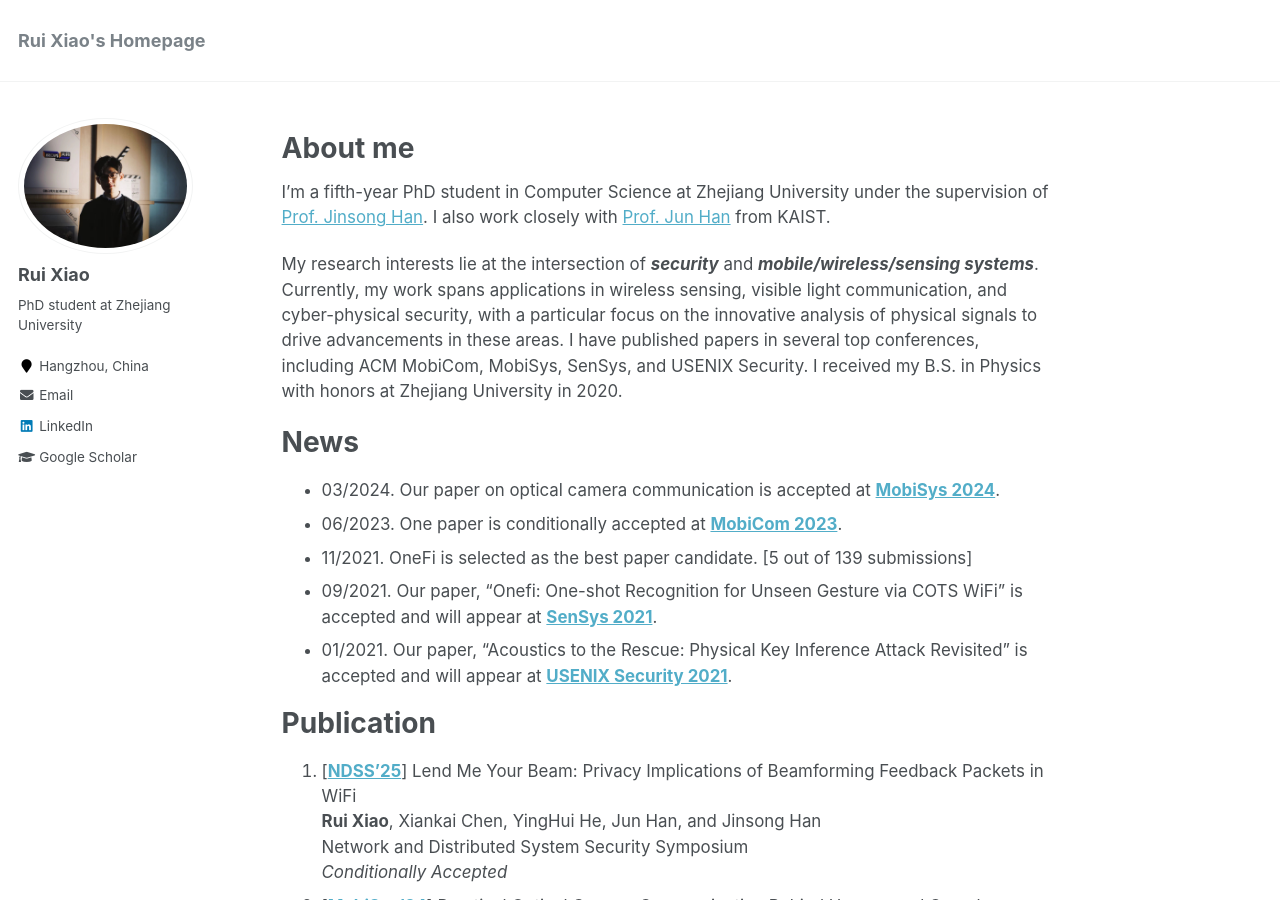
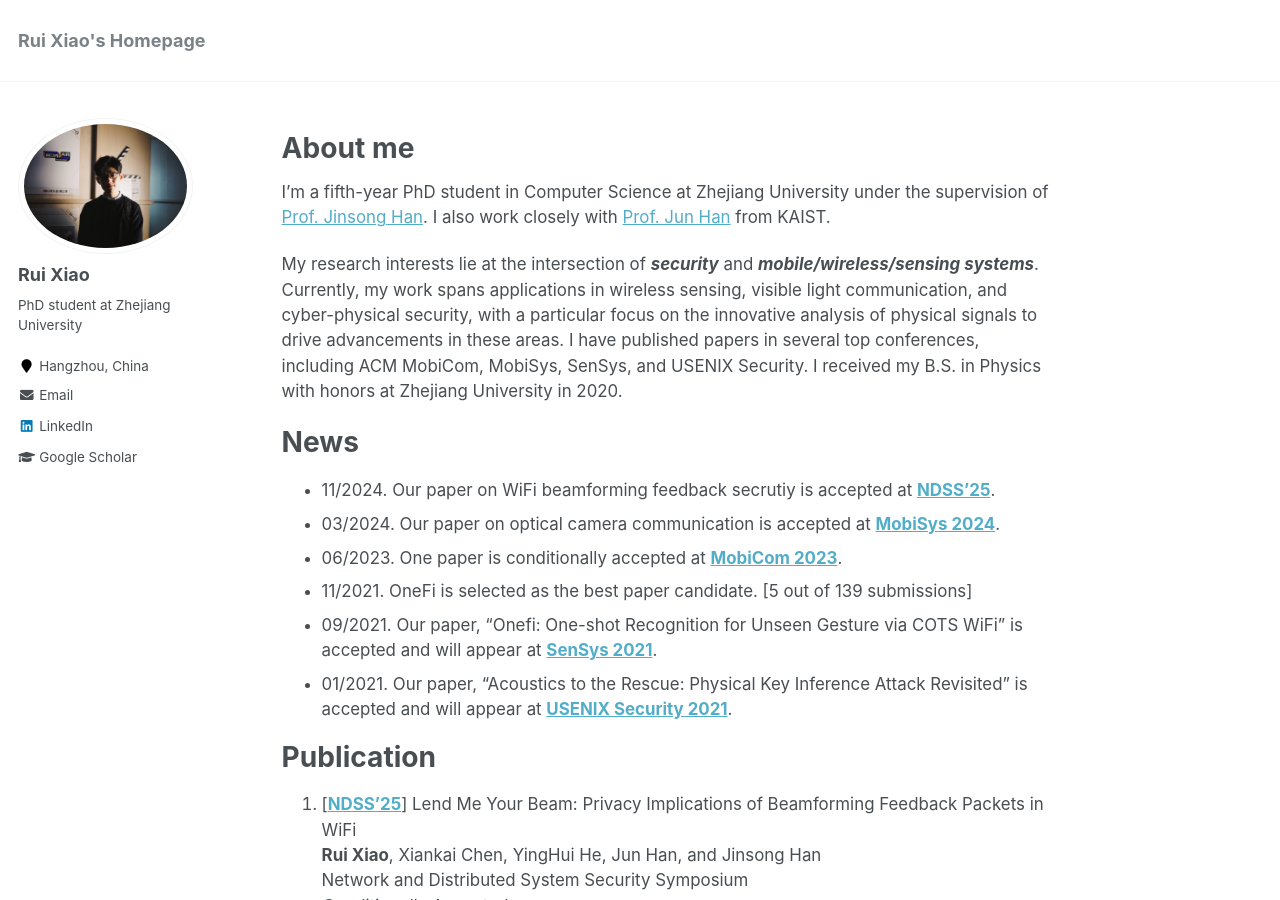
Before and after one commit to ruixiao24/ruixiao24.github.io, a Jekyll site: the page built from _pages/about.md, in a window 1280 px wide and 900 px high. Built offline with Jekyll 4.4.1, drawn with Linux system fonts in a browser that asks for light colours.

Commit message:
Update about.md

```diff
--- a/_pages/about.md
+++ b/_pages/about.md
@@ -15,6 +15,7 @@
 My research interests lie at the intersection of ***security*** and ***mobile/wireless/sensing systems***. Currently, my work spans applications in wireless sensing, visible light communication, and cyber-physical security, with a particular focus on the innovative analysis of physical signals to drive advancements in these areas. I have published papers in several top conferences, including ACM MobiCom, MobiSys, SenSys, and USENIX Security. I received my B.S. in Physics with honors at Zhejiang University in 2020.
 
 # News
+- 11/2024. Our paper on WiFi beamforming feedback secrutiy is accepted at **[NDSS'25](https://www.ndss-symposium.org/ndss2025/)**.
 - 03/2024. Our paper on optical camera communication is accepted at **[MobiSys 2024](https://sigmobile.org/mobisys/2024/)**.
 - 06/2023. One paper is conditionally accepted at **[MobiCom 2023](https://sigmobile.org/mobicom/2023/)**.
 - 11/2021. OneFi is selected as the best paper candidate. [5 out of 139 submissions]
```
